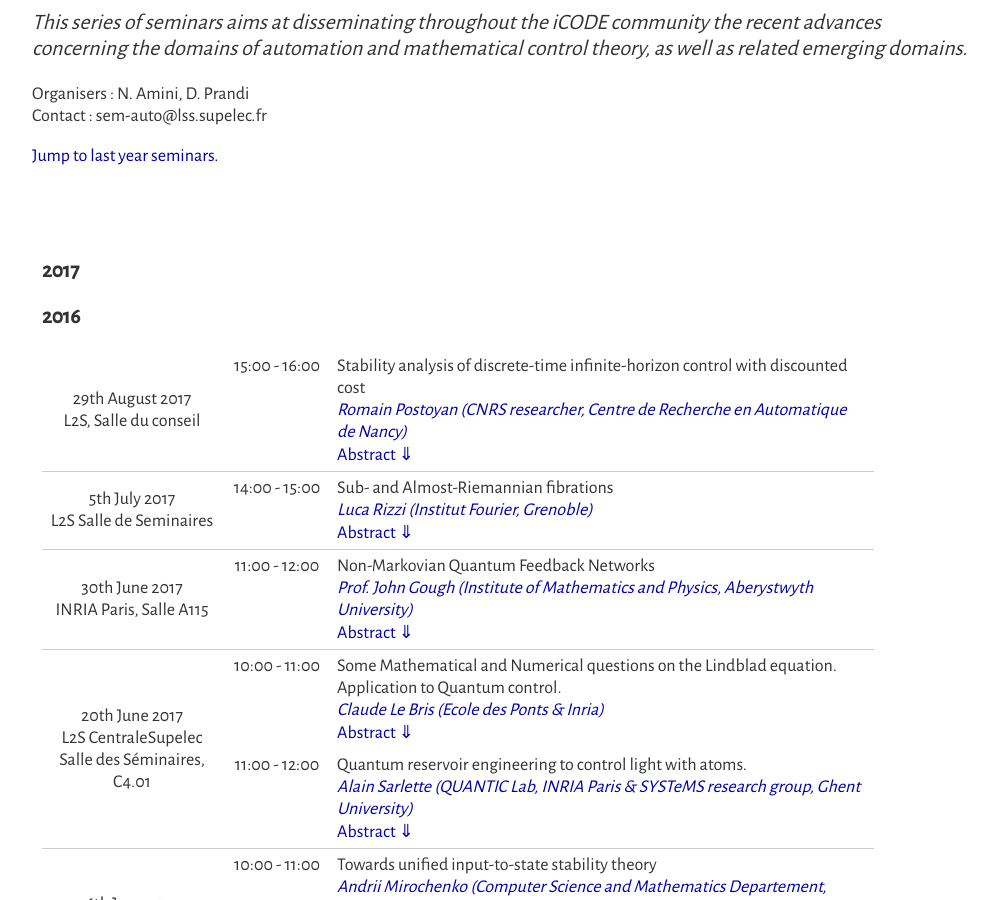
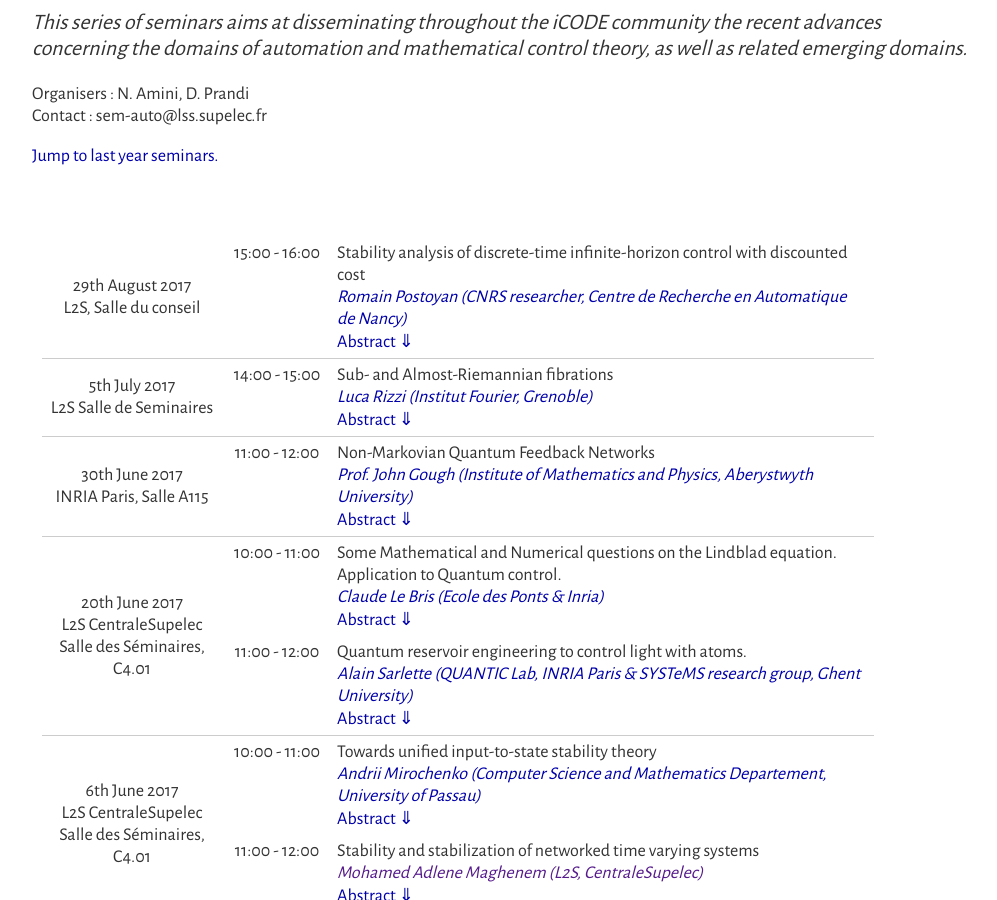
Before and after one commit to icode-seminars/icode-seminars.github.io, a Jekyll site: the page built from index.md, in a window 1280 px wide and 900 px high, scrolled down 372 px. Shown: the whole window, without its empty margins (136-1133 px from the left). Built offline with Jekyll 4.4.1, drawn with Linux system fonts in a browser that asks for light colours; formulas are drawn with MathJax 3.

Commit message:
Update index.html

```diff
--- a/_layouts/index.html
+++ b/_layouts/index.html
@@ -58,15 +58,8 @@
 
     <div class="sem_content_body">
       <table class="sem_table">
-        {% capture written_year %}'None'{% endcapture %}
-
         {% for post in site.categories.seminar %}
 
-        {% capture year %}{{ post.date | date: '%Y' }}{% endcapture %}
-        {% if year != written_year %}
-    <tr><h3>{{ year }}</h3></tr>
-        {% capture written_year %}{{ year }}{% endcapture %}
-        {% endif %}
         {% if post.second_seminar_title %}
     <tr>
         <td rowspan="2" style="text-align:center; width:170px;" class="sem_table_td_bottom">
@@ -134,7 +127,7 @@
             {% assign j = j | plus: 1 %}
 		</td>
 						</tr>
-            {% endif %}
+        {% endif %}
 
 
         {% endfor %}
```
